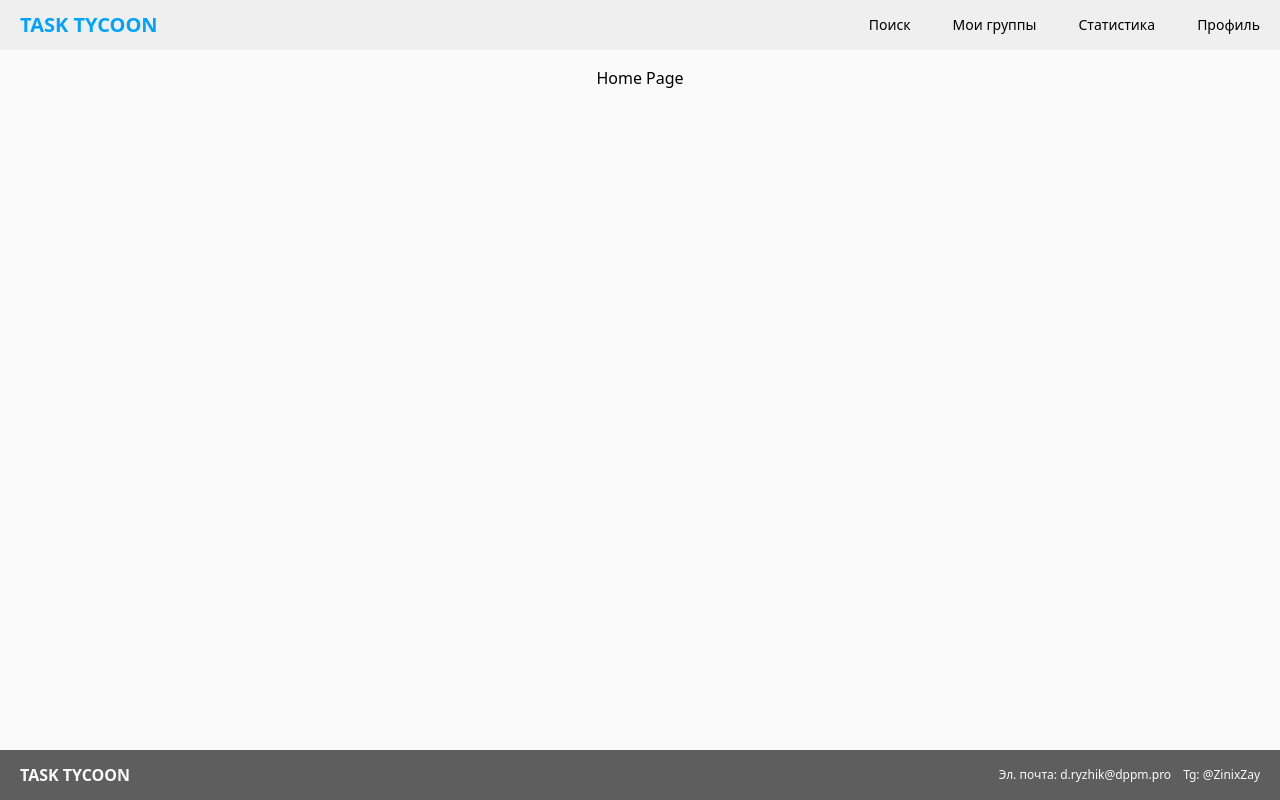
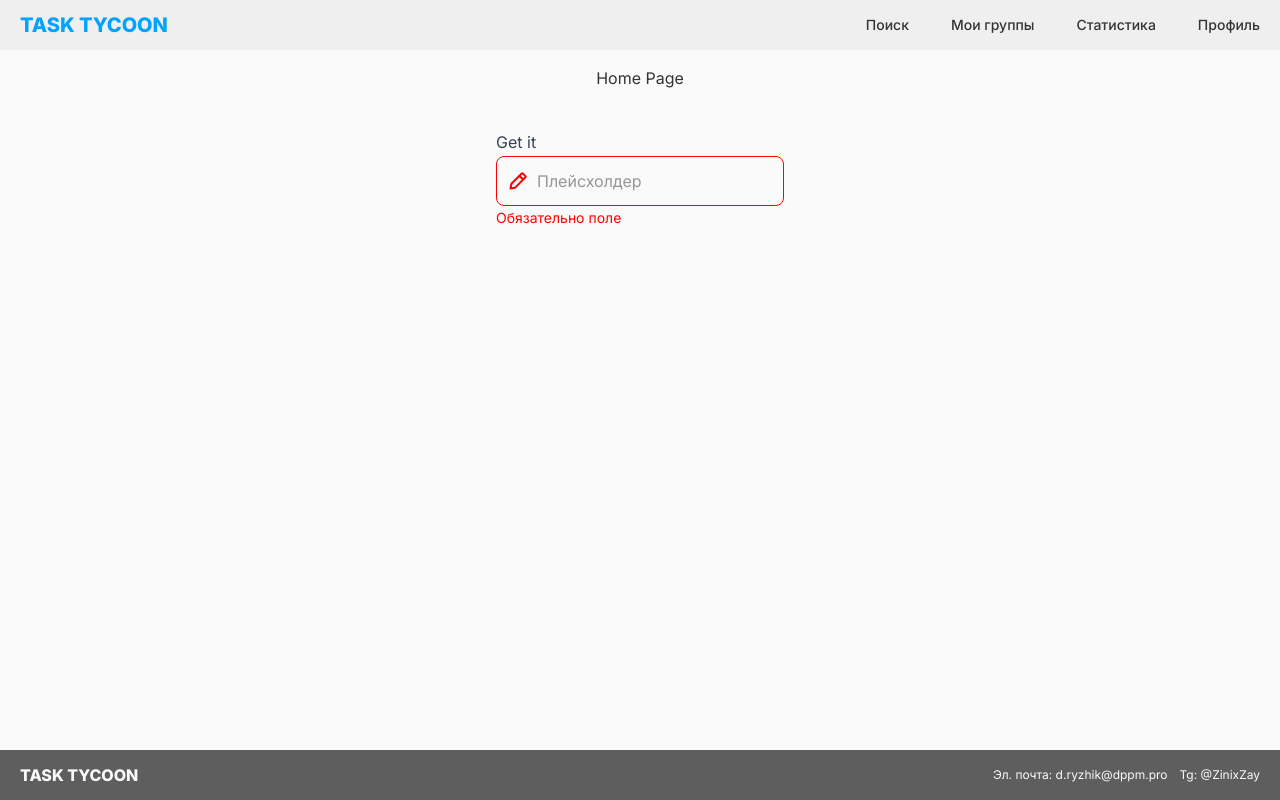
Before and after one commit to N-N0th1n9/task-tycoon-front-v2, a Next.js app: page / in a window 1280 px wide. Built offline with nearby package versions, Linux system fonts and the light colour scheme.

Commit message:
input: create base ui

```diff
--- a/src/app/(public)/(home)/page.tsx
+++ b/src/app/(public)/(home)/page.tsx
@@ -1,7 +1,16 @@
+import Input from '@/shared/components/input'
+import EditIcon from '@/shared/icons/edit'
+
 const HomePage = () => {
   return (
     <div className='flex flex-col items-center justify-center gap-20'>
       <h1>Home Page</h1>
+      <Input
+        placeholder='Плейсхолдер'
+        label='Get it'
+        icon={<EditIcon />}
+        error='Обязательно поле'
+      />
     </div>
   )
 }
--- a/src/app/globals.css
+++ b/src/app/globals.css
@@ -23,7 +23,7 @@
 }
 
 body {
-  @apply bg-ttWhite flex min-h-screen flex-col justify-between text-base font-normal;
+  @apply bg-ttWhite text-ttLightBlack flex min-h-screen flex-col justify-between text-base font-normal;
 }
 
 input:-webkit-autofill,
--- a/src/app/layout.tsx
+++ b/src/app/layout.tsx
@@ -1,18 +1,12 @@
 import { Footer } from '@/widgets/footer'
 import { Header } from '@/widgets/header'
 import type { Metadata } from 'next'
-import { Geist, Geist_Mono } from 'next/font/google'
+import { Inter } from 'next/font/google'
 
 import './globals.css'
 
-const geistSans = Geist({
-  variable: '--font-geist-sans',
-  subsets: ['latin'],
-})
-
-const geistMono = Geist_Mono({
-  variable: '--font-geist-mono',
-  subsets: ['latin'],
+const inter = Inter({
+  subsets: ['cyrillic', 'latin'],
 })
 
 export const metadata: Metadata = {
@@ -27,7 +21,7 @@ export default function RootLayout({
 }>) {
   return (
     <html lang='ru'>
-      <body className={`${geistSans.variable} ${geistMono.variable} antialiased`}>
+      <body className={`${inter.className} antialiased`}>
         {/* <Router /> */}
         <Header />
         <main className='flex-grow'>{children}</main>
--- /dev/null
+++ b/src/shared/components/input/index.tsx
@@ -0,0 +1,43 @@
+import cln from '@/shared/helpers/classname'
+import React, { FC, ReactNode } from 'react'
+
+interface IProps extends React.InputHTMLAttributes<HTMLInputElement> {
+  label?: string
+  error?: string
+  icon?: ReactNode
+}
+
+const Input: FC<IProps> = ({ label, error, icon, className, ...props }) => {
+  return (
+    <div className='relative flex flex-col transition'>
+      {label && <label className='mb-1 text-gray-700'>{label}</label>}
+
+      <div
+        className={cln(
+          'group rounded-ttBase border-ttLightGray focus-within:border-ttLightBlack hover:border-ttGray flex h-25 gap-5 border px-6 text-base',
+          { 'border-ttRed': error }
+        )}
+      >
+        {icon && (
+          <span
+            className={cln(
+              'text-ttLightGray group-focus-within:text-ttLightBlack group-hover:text-ttGray flex items-center',
+              { 'text-ttRed': error }
+            )}
+          >
+            {icon}
+          </span>
+        )}
+
+        <input
+          className='w-full outline-none'
+          {...props}
+        />
+      </div>
+
+      {error && <p className='text-ttRed mt-1 text-sm'>{error}</p>}
+    </div>
+  )
+}
+
+export default Input
```
